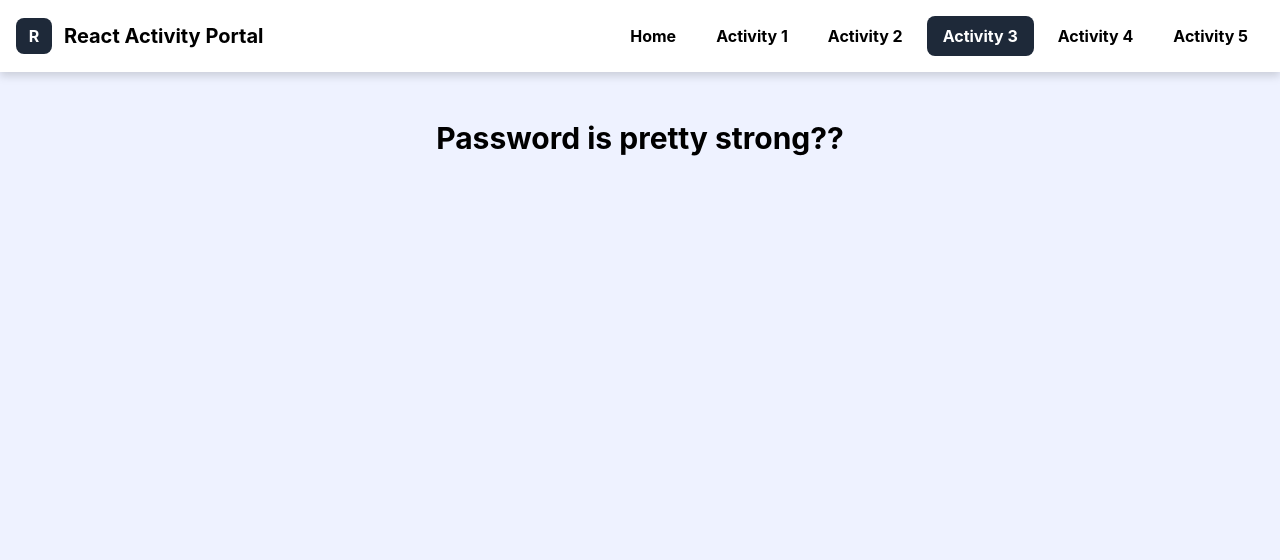
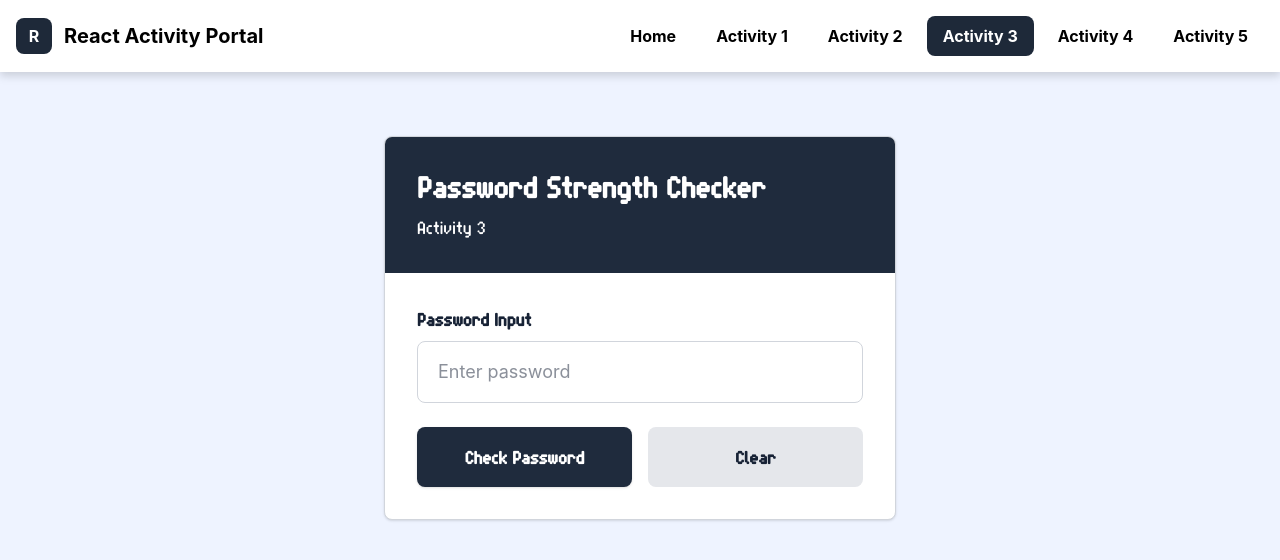
Before and after one commit to FallenFromTheKliff/ByteSizedReact, a React (Vite) app: page /act3-password-checker in a window 1280 px wide. Shown: the top 560 px of the page. Built offline with nearby package versions, Linux system fonts and the light colour scheme.

Commit message:
passwordchecker

```diff
--- a/src/pages/PasswordChecker.jsx
+++ b/src/pages/PasswordChecker.jsx
@@ -1,7 +1,118 @@
+import { useState } from "react";
+
 export default function PasswordChecker() {
+  const [password, setPassword] = useState("");
+  const [result, setResult] = useState(null);
+  const [error, setError] = useState("");
+
+  function handleCheck(event) {
+    event.preventDefault();
+
+    if (password.trim() === "") {
+      setError("Please enter a password.");
+      setResult(null);
+      return;
+    }
+
+    const len = password.length;
+    let status = "";
+    let message = "";
+    let statusColor = "";
+    let boxTheme = "";
+
+    if (len < 6) {
+      status = "Weak Password";
+      message = "Status: Weak – Create a stronger password.";
+      statusColor = "text-red-600";
+      boxTheme = "border-red-200 bg-red-50";
+    } else if (len <= 9) {
+      status = "Medium Password";
+      message = "Status: Weak – Create a stronger password.";
+      statusColor = "text-amber-600";
+      boxTheme = "border-amber-200 bg-amber-50";
+    } else {
+      status = "Strong Password";
+      message = "Status: Strong – You can use this password.";
+      statusColor = "text-emerald-600";
+      boxTheme = "border-emerald-200 bg-emerald-50";
+    }
+
+    setResult({ status, message, statusColor, boxTheme });
+    setError("");
+  }
+
+  function handleClear() {
+    setPassword("");
+    setResult(null);
+    setError("");
+  }
+
   return (
-    <div className="flex flex-1 flex-col w-full items-center bg-indigo-50">
-      <h1 className="text-3xl font-bold mt-12">Password is pretty strong??</h1>
+    <div className="flex flex-1 w-full items-start justify-center bg-[#eef3ff] px-4 py-16">
+      <section className="w-full max-w-lg overflow-hidden rounded-lg border border-gray-300 bg-white shadow-sm">
+
+        {/* Header matching exact layout and fonts */}
+        <div className="bg-[#1f2b3d] px-8 py-8 text-white">
+          <h1 className="font-retro text-3xl font-bold">Password Strength Checker</h1>
+          <p className="mt-2 font-retro text-lg">Activity 3</p>
+        </div>
+
+        {/* Form Body */}
+        <form className="space-y-6 px-8 py-8" onSubmit={handleCheck}>
+          <div>
+            <label className="mb-2 block font-retro text-lg font-semibold text-[#172235]" htmlFor="password">
+              Password Input
+            </label>
+            <input
+              id="password"
+              className="w-full rounded-lg border border-gray-300 px-5 py-4 text-lg text-[#172235] outline-none focus:border-[#1f2b3d] focus:ring-2 focus:ring-gray-200"
+              type="password"
+              value={password}
+              onChange={(event) => setPassword(event.target.value)}
+              placeholder="Enter password"
+            />
+          </div>
+
+          {/* Action Buttons */}
+          <div className="grid grid-cols-1 gap-4 sm:grid-cols-2">
+            <button
+              className="rounded-lg bg-[#1f2b3d] px-5 py-4 font-retro text-lg font-bold text-white shadow-sm hover:bg-[#172235]"
+              type="submit"
+            >
+              Check Password
+            </button>
+            <button
+              className="rounded-lg bg-gray-200 px-5 py-4 font-retro text-lg font-bold text-[#172235] hover:bg-gray-300"
+              type="button"
+              onClick={handleClear}
+            >
+              Clear
+            </button>
+          </div>
+
+          {/* Error Message */}
+          {error && (
+            <p className="rounded-lg border border-red-200 bg-red-50 px-4 py-3 font-semibold text-red-600">
+              {error}
+            </p>
+          )}
+
+          {/* Result Card */}
+          {result && (
+            <div className={`rounded-lg border p-5 ${result.boxTheme}`}>
+              <p className="text-lg text-[#172235]/70">Password Status</p>
+              <p className={`mt-1 text-2xl font-bold ${result.statusColor}`}>
+                {result.status}
+              </p>
+
+              <p className="mt-4 text-lg text-[#172235]/70">Strength Message</p>
+              <p className="mt-1 text-base font-semibold text-[#172235]">
+                {result.message}
+              </p>
+            </div>
+          )}
+        </form>
+      </section>
     </div>
-  )
+  );
 }
```
